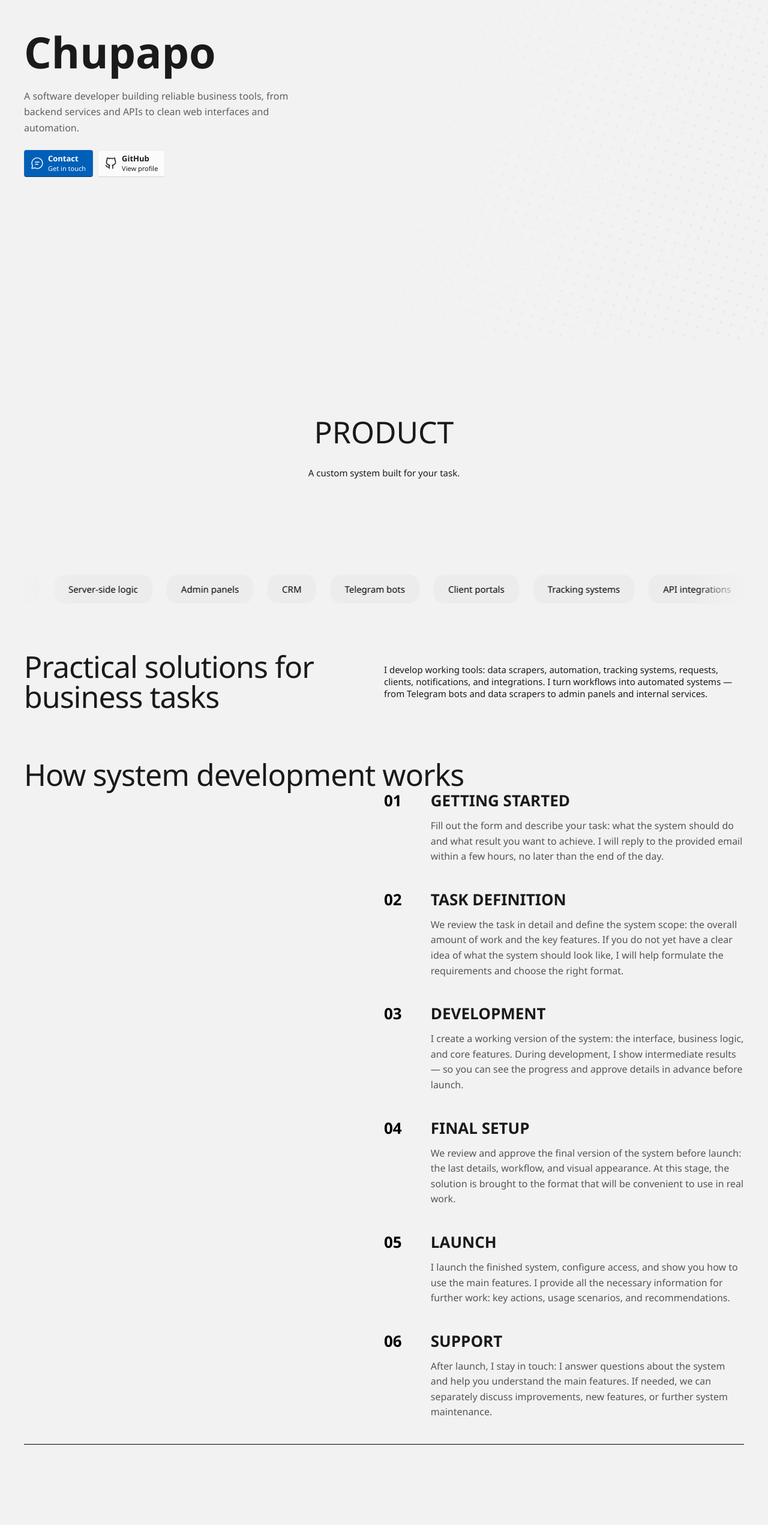
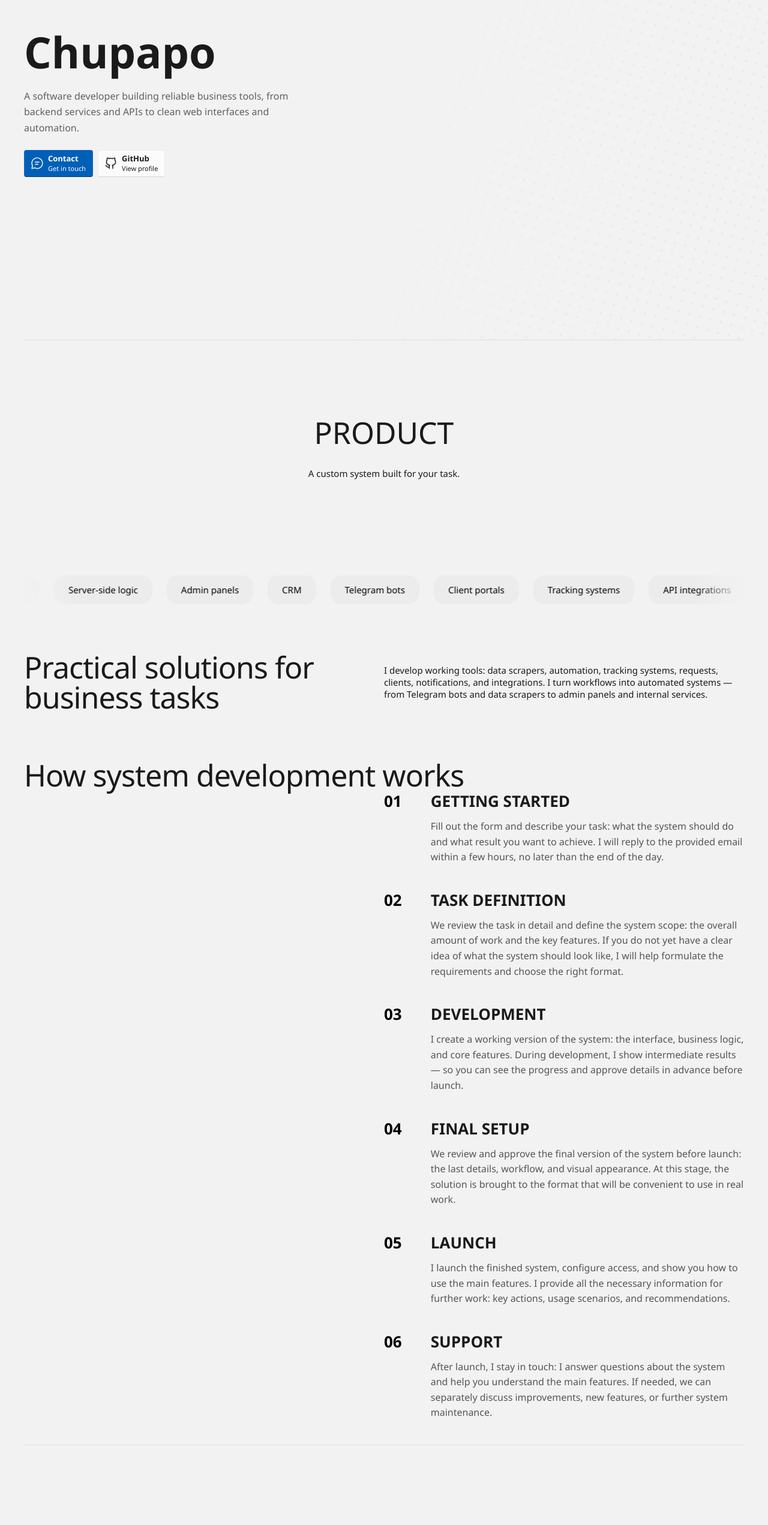
Before and after one commit to chapeullah/chupapo-website, a React (Vite) app: page / in a window 1280 px wide. Shown: the part 234-2776 px from the top of the page at 60% size. Built offline with nearby package versions, Linux system fonts and the light colour scheme.

Commit message:
update files

```diff
--- a/src/pages/homepage/homepage.jsx
+++ b/src/pages/homepage/homepage.jsx
@@ -11,6 +11,7 @@ export default function Homepage() {
   return (
     <div className='homepage'>
       <Hero />
+      <Divider />
       <Product />
       <Divider />
       <About />
--- a/src/shared/ui/divider/divider.css
+++ b/src/shared/ui/divider/divider.css
@@ -1,5 +1,5 @@
 .divider {
   height: 1px;
   margin: 0 40px;
-  background-color: black;
+  background-color: var(--header-color-border);
 }
```
